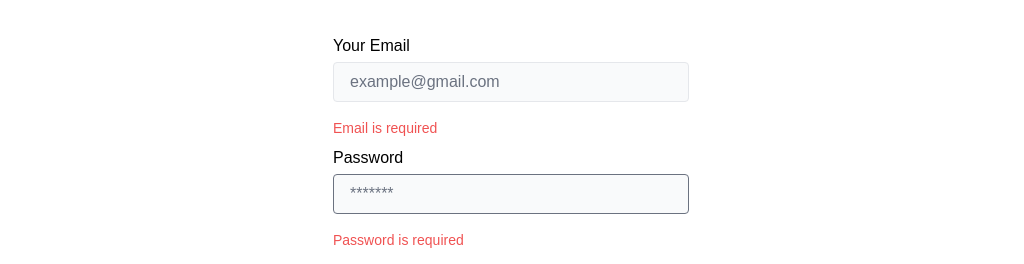
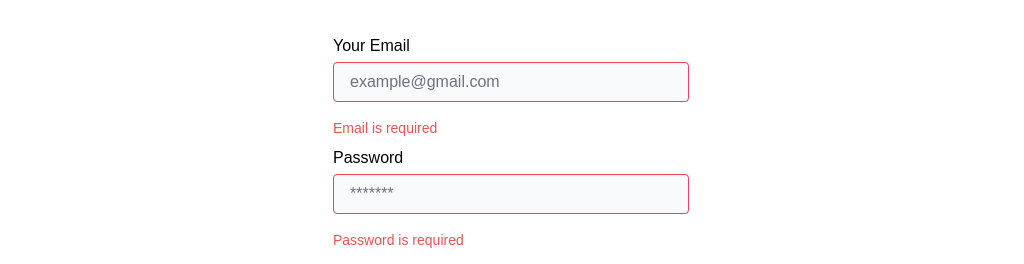
Before and after one commit to vaibhavbaneshi/DOCTORPE, a React (Vite) app in the folder frontend/: page /signin in a window 1280 px wide. Both pictures are taken after a click on the button "Sign in". Shown: the part 345-609 px from the top of the page, without its empty margins (129-1153 px from the left). Built offline with nearby package versions, Linux system fonts and the light colour scheme; what @stream-io/video-react-sdk would draw is missing.

Commit message:
Updated the Input Box

```diff
--- a/frontend/src/components/Form/InputBox.jsx
+++ b/frontend/src/components/Form/InputBox.jsx
@@ -3,6 +3,6 @@ export const InputBox = ({ label,type,name,id, placeholder, onChange,className,v
     return <div className="md:col-span-5 mb-4">
     <label htmlFor={name}>{label}</label>
     {!error && <input type={type} name={name} id={id} placeholder={placeholder} onChange={onChange} className={`h-10 border mt-1 rounded px-4 w-full bg-gray-50 ${className}`} value={value}  />}
-    {error && <input type={type} name={name} id={id} placeholder={placeholder} onChange={onChange} className={`h-10 border border-red mt-1 rounded px-4 w-full bg-gray-50 ${className}`} value={value}  />}
+    {error && <input type={type} name={name} id={id} placeholder={placeholder} onChange={onChange} className={`h-10 border border-rose-500 mt-1 rounded px-4 w-full bg-gray-50 ${className}`} value={value}  />}
   </div>
 }
```
